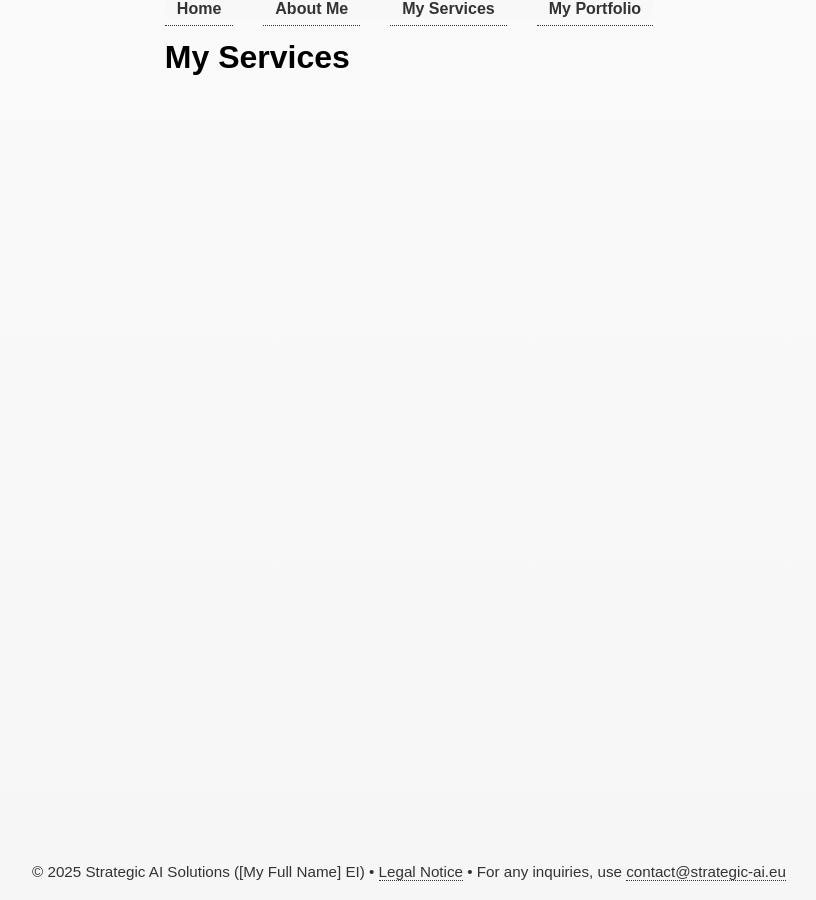
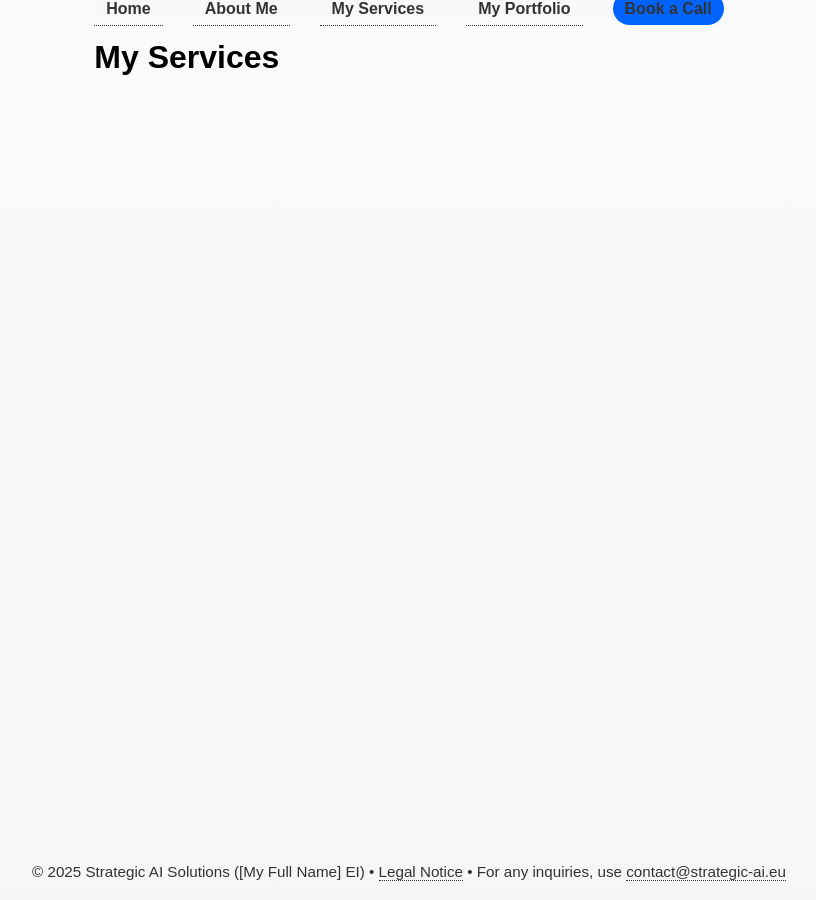
Before and after one commit to alexkolo/strategic-ai, a Jekyll site: the page built from services.md, in a window 1280 px wide. Shown: the whole page, without its empty margins (231-1047 px from the left). Built offline with Jekyll 4.4.1, drawn with Linux system fonts in a browser that asks for light colours; some web fonts are replaced.

Commit message:
Refactor 'Book a Call' button: streamline button implementation in index.md and navigation.html, and update styling in style.css for consistency

```diff
--- a/_includes/navigation.html
+++ b/_includes/navigation.html
@@ -4,6 +4,7 @@
     <li><a href="about">About Me</a></li>
     <li><a href="services">My Services</a></li>
     <li><a href="portfolio">My Portfolio</a></li>
+    <li><a href="{{ site.meeting_link }}" target="_blank" class="book-call-btn">Book a Call</a></li>
   </ul>
 </nav>
 <!-- <hr /> -->
--- a/assets/css/style.css
+++ b/assets/css/style.css
@@ -19,7 +19,7 @@ footer {
 }
 
 /*
-  2) Typography Tweaks
+  Typography Tweaks
   - Slightly heavier heading, letter-spacing for a modern look
   - Lighter feel for body text
 */
@@ -101,8 +101,7 @@ a:hover {
   border: none;
   border-radius: 999px; /* pill shape */
   padding: 12px 24px;
-  font-size: 16px;
-  font-family: Arial, sans-serif;
+  /* font-size: 16px; */
   font-weight: bold;
   cursor: pointer;
   transition: background-color 0.3s ease;
```
Also changed, not shown: index.md (+1 -4 lines).
